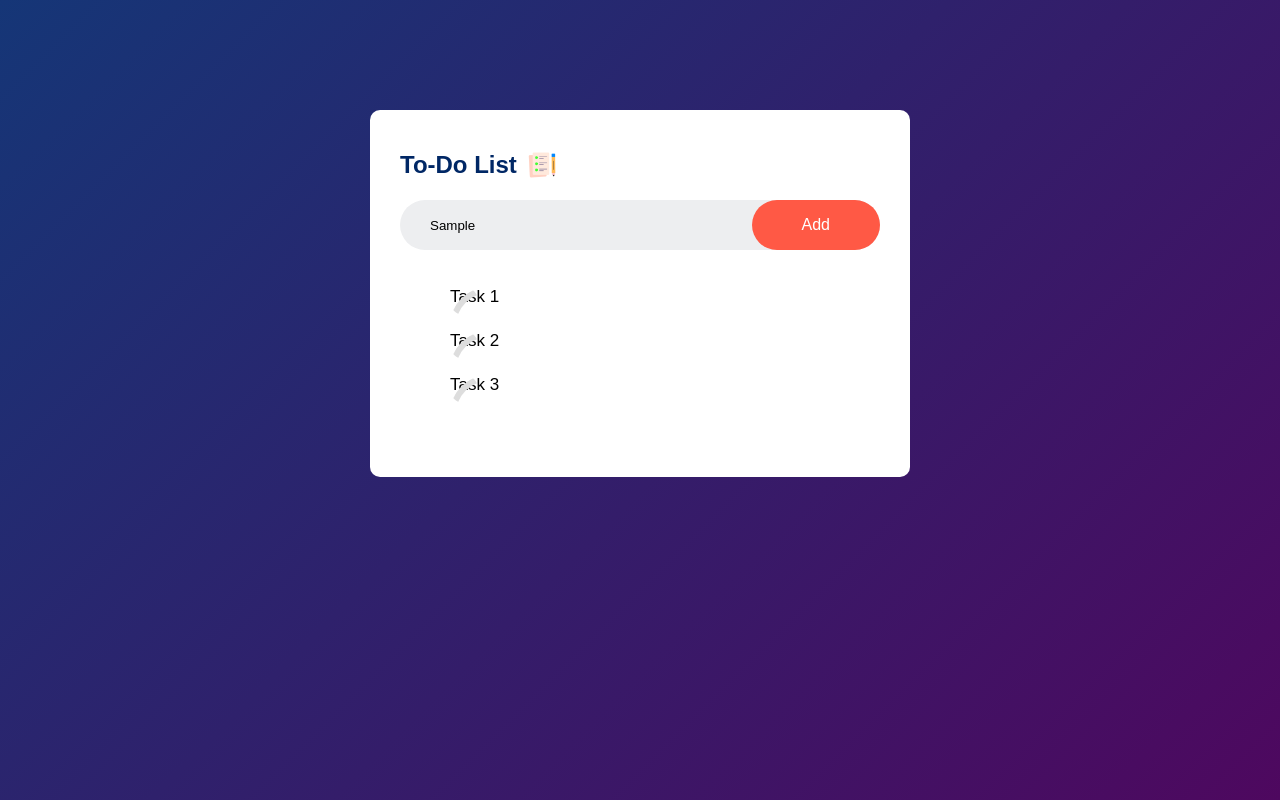
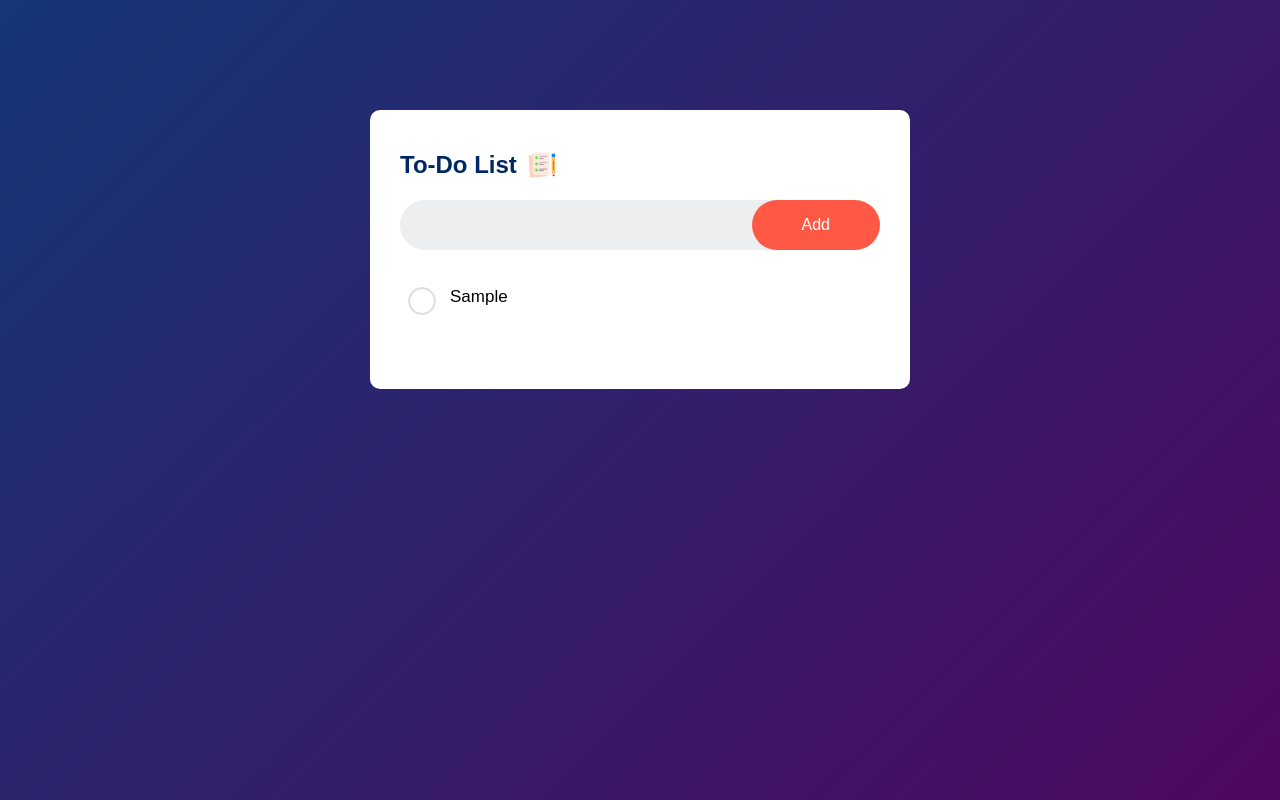
Before and after one commit to softdeveloper23/to-do-list-app, a plain HTML site: page index.html in a window 1280 px wide. Both pictures are taken after typing "Sample" into the empty fields and a click on the button "Add". Drawn offline with Linux system fonts and the light colour scheme.

Commit message:
Modified HTML, CSS, and added JavaScript.

```diff
--- a/index.html
+++ b/index.html
@@ -14,15 +14,16 @@
             <h2>To-Do List <img src="./icon.png" alt="To-Do List icon"></h2>
             <div class="row">
                 <input type="text" id="input-box" placeholder="Add your text here...">
-                <button>Add</button>
+                <button onclick="addTask()">Add</button>
             </div>
             <ul id="list-container">
-                <li>Task 1</li>
+                <!-- <li class="checked">Task 1</li>
                 <li>Task 2</li>
-                <li>Task 3</li>
+                <li>Task 3</li> -->
             </ul>
         </div>
     </div>
+    <script src="script.js"></script>
 </body>
 
 </html>
--- a/script.js
+++ b/script.js
@@ -0,0 +1,12 @@
+const inputBox = document.getElementById("input-box");
+const listContainer = document.getElementById("list-container");
+function addTask() {
+    if (inputBox.value === '') {
+        alert("You must write something!");
+    } else {
+        let li = document.createElement("li");
+        li.innerHTML = inputBox.value;
+        listContainer.appendChild(li);
+    }
+    inputBox.value = " ";
+}
--- a/style.css
+++ b/style.css
@@ -68,6 +68,7 @@ ul li {
     padding: 12px 8px 12px 50px;
     user-select: none;
     cursor: pointer;
+    position: relative;
 }
 
 ul li::before {
@@ -77,4 +78,17 @@ ul li::before {
     width: 28px;
     border-radius: 50%;
     background-image: url(./unchecked.png);
+    background-size: cover;
+    background-position: center;
+    top: 12px;
+    left: 8px;
 }
+
+ul li.checked {
+    color: #555;
+    text-decoration: line-through;
+}
+
+ul li.checked::before {
+    background-image: url(./checked.png);
+}
```
